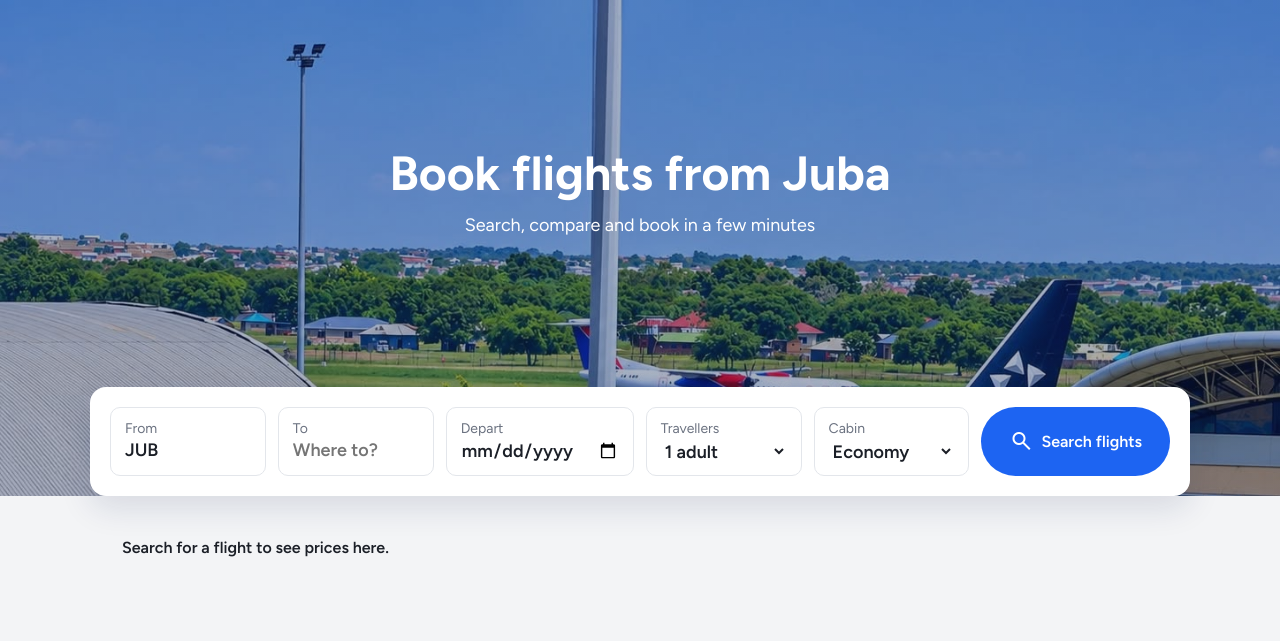
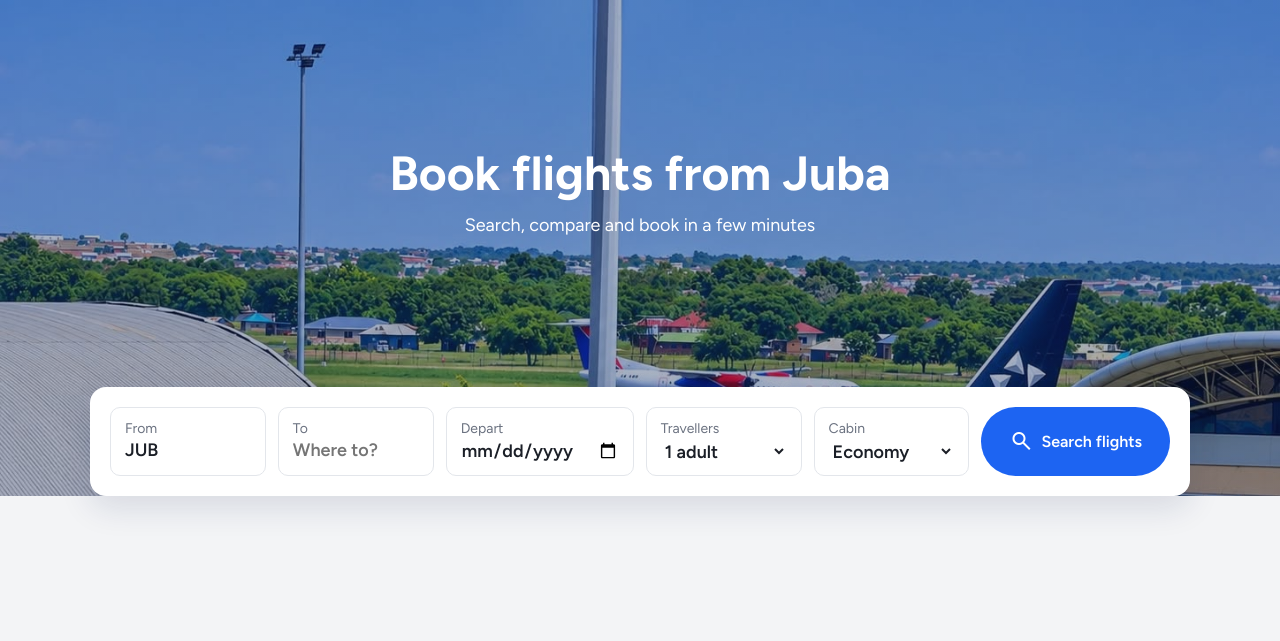
Before and after one commit to mathiang-mathew/mathy-travels, a Flask app: page / in a window 1280 px wide. Shown: the part 74-715 px from the top of the page. Run offline with Flask 3, Linux system fonts and the light colour scheme.

Commit message:
Hide results until a search and fix the script header

```diff
--- a/static/css/style.css
+++ b/static/css/style.css
@@ -232,7 +232,7 @@ body {
 }
 
 .flight-line {
-  width: 100px;
+  width: 100%;
   height: 2px;
   margin: 6px 0;
   background: var(--line);
--- a/static/js/app.js
+++ b/static/js/app.js
@@ -4,6 +4,7 @@ const searchForm = document.getElementById("search-form");
 const resultsMessage = document.getElementById("results-message");
 const resultsList = document.getElementById("results-list");
 const cardTemplate = document.getElementById("flight-card-template");
+const resultsSection = document.getElementById("results");
 
 // Turn "2026-11-27T20:07:00" into "20:07"
 function formatTime(dateText) {
@@ -51,6 +52,17 @@ function createFlightCard(flight, adults) {
   card.querySelector(".arrival-time").textContent = formatTime(
     flight.arriving_at,
   );
+
+  // Show "+1" (or more) when the flight lands on a later day than it leaves
+  const departureDay = new Date(flight.departing_at.slice(0, 10));
+  const arrivalDay = new Date(flight.arriving_at.slice(0, 10));
+  const daysLater = (arrivalDay - departureDay) / 86400000;
+
+  if (daysLater > 0) {
+    card.querySelector(".arrival-time").textContent =
+      formatTime(flight.arriving_at) + " +" + daysLater;
+  }
+
   card.querySelector(".destination-code").textContent = flight.destination;
   card.querySelector(".price-amount").textContent = formatPrice(
     flight.price,
@@ -84,6 +96,7 @@ searchForm.addEventListener("submit", async function (event) {
   const formData = new FormData(searchForm);
   const searchDetails = new URLSearchParams(formData);
 
+  resultsSection.hidden = false;
   resultsMessage.textContent = "Searching for flights...";
 
   const response = await fetch("/api/search?" + searchDetails.toString());
@@ -92,6 +105,7 @@ searchForm.addEventListener("submit", async function (event) {
   if (data.error) {
     resultsList.innerHTML = "";
     resultsMessage.textContent = data.error;
+    return;
   }
 
   const adults = Number(formData.get("adults"));
--- a/templates/index.html
+++ b/templates/index.html
@@ -119,11 +119,12 @@
         </form>
       </section>
 
-      <section class="results" id="results">
-        <p class="results-message" id="results-message" role="status">
-          Search for a flight to see prices here.
-        </p>
+      <div class="page-content">
+        <section class="results" id="results" hidden>
+          <p class="results-message" id="results-message" role="status"></p>
+
           <div class="results-list" id="results-list"></div>
+
           <template id="flight-card-template">
             <article class="flight-card">
               <div class="flight-airline">
@@ -158,6 +159,7 @@
             </article>
           </template>
         </section>
+      </div>
     </main>
 
     <script src="{{ url_for('static', filename='js/app.js') }}"></script>
```
Lines whose indentation alone changed are shown as unchanged.
